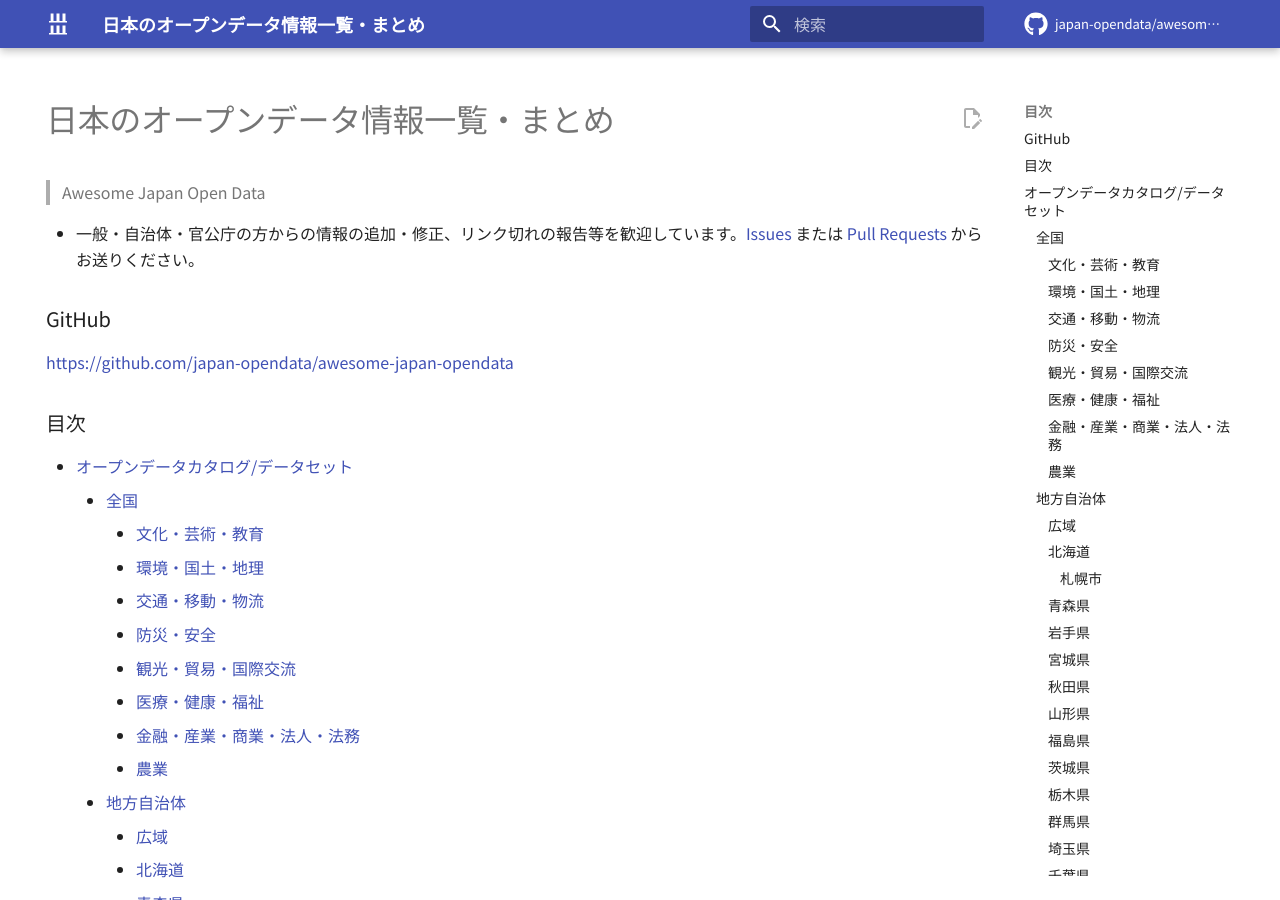
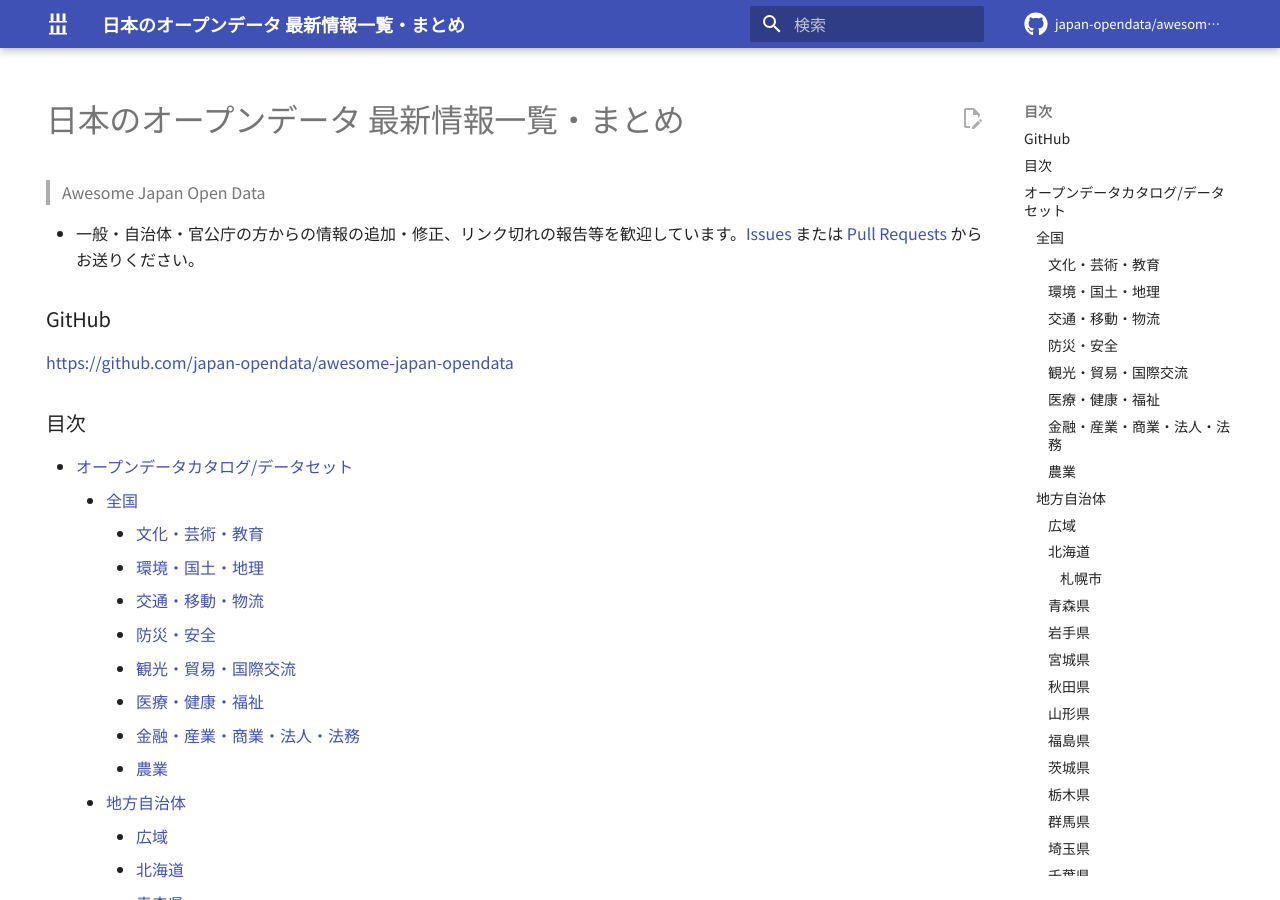
Before and after one commit to japan-opendata/awesome-japan-opendata, an MkDocs documentation site: the page built from docs/index.md, in a window 1280 px wide and 900 px high. Built offline with MkDocs 1.6.1 and Material for MkDocs 9.7.7, drawn with Linux system fonts in a browser that asks for light colours; comment, search, counter and statistics services are not loaded.

Commit message:
update titles

```diff
--- a/README.md
+++ b/README.md
@@ -1,4 +1,4 @@
-# 日本のオープンデータ情報一覧・まとめ
+# 日本のオープンデータ 最新情報一覧・まとめ
 
 > Awesome Japan Open Data
 
--- a/docs/index.md
+++ b/docs/index.md
@@ -1,5 +1,5 @@
 ---
-title: "日本のオープンデータ情報一覧・まとめ"
+title: "日本のオープンデータ 最新情報一覧・まとめ"
 hide:
   - navigation
 ---
--- a/mkdocs.yml
+++ b/mkdocs.yml
@@ -1,5 +1,5 @@
-site_name: 日本のオープンデータ情報一覧・まとめ
-site_description: Awesome Japan Open Data - 日本のオープンデータ、オープンデータカタログの情報一覧・まとめ
+site_name: 日本のオープンデータ 最新情報一覧・まとめ
+site_description: Awesome Japan Open Data - 日本のオープンデータ、オープンデータカタログの最新情報一覧・まとめ
 repo_name: japan-opendata/awesome-japan-opendata
 repo_url: https://github.com/japan-opendata/awesome-japan-opendata
 edit_uri: edit/master/
```
